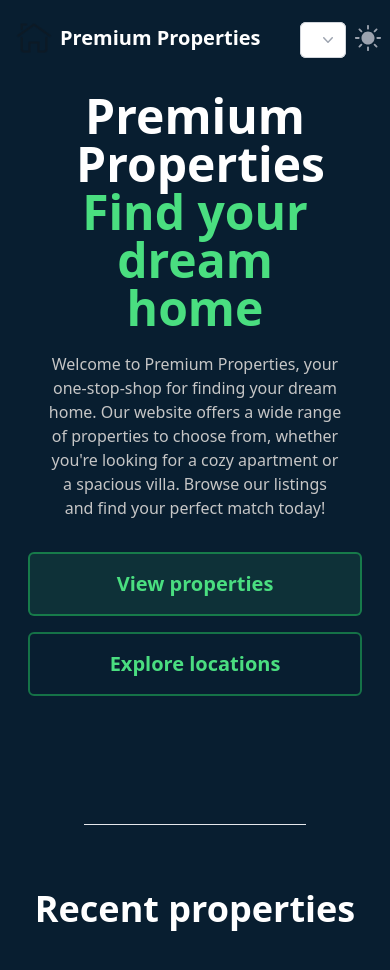
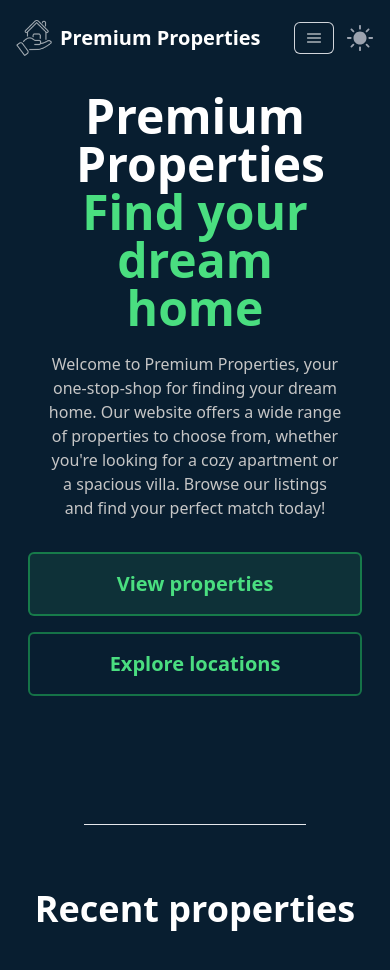
Before and after one commit to AlshehriAli0/Tailwind-RealEstate-Website, a website: page index.html in a window 390 px wide. Both pictures are taken after a click on the button 368 px from the left and 38 px from the top of the page. Shown: the top 970 px of the page. Drawn offline with Linux system fonts and the light colour scheme.

Commit message:
Update dark mode styles and menu button image

```diff
--- a/index.html
+++ b/index.html
@@ -10,7 +10,7 @@
     <link rel="stylesheet" href="./dist/output.css">
     <link rel="stylesheet" href="./dist/styles.css">
     <link rel="stylesheet" href="./dist/darkstyles.css">
-    <link rel="icon" href="./public/images/house.png" type="image/png">
+    <link rel="icon" href="./public/images/buy-home.png" type="image/png">
 </head>
 
 <header>
@@ -20,7 +20,7 @@
 
             <div id="Left-icon"
                 class="flex items-center space-x-2 animate-duration-[1300ms] animate-fade-down animate-delay-[250ms] animate-ease-out">
-                <img src="./public/images/house.png" alt="logo (House)" style="opacity: 60% !important;"
+                <img id="leftIcon" src="./public/images/buy-home.png" alt="logo (House)" style="opacity: 60% !important;"
                     class=" md:h-10 md:w-10 h-9 opacity-60 animate-fade-down animate-delay-[600ms] animate-ease-out">
                 <span
                     class="font-semibold text-gray-500 md:text-xl text-xl animate-fade-down  animate-delay-[250ms] animate-ease-out">Premium
@@ -40,7 +40,7 @@
                         class="text-gray-500 font-semibold transition hover:text-green-400 duration-300 animate-fade-down  animate-delay-[750ms] animate-ease-out">Contact
                         Us</a>
                 </div>
-                <div id="dropdown-menu-container" class="flex z-10 items-center sm:pl-1 ml-8">
+                <div id="dropdown-menu-container" class="flex z-10 items-center gap-1 pr-2 sm:pl-1 ml-8">
                     <div id="dropdown" class="sm:hidden relative animate-delay-[650ms] animate-fd">
                         <div class="text-left flex items-center pt-1">
                             <div class="relative inline-block text-left">
@@ -48,13 +48,8 @@
                                     <button type="button"
                                         class="inline-flex w-full justify-center gap-x-1.5 rounded-md bg-white px-3 py-2 text-sm font-semibold text-gray-900 shadow-sm ring-1 ring-inset ring-gray-300 hover:bg-gray-50 p"
                                         id="menu-button" aria-expanded="false" aria-haspopup="true">
-                                        <img src="" alt="">
-                                        <svg class="-mr-1 h-5 w-5 text-gray-400" viewBox="0 0 20 20" fill="currentColor"
-                                            aria-hidden="true">
-                                            <path fill-rule="evenodd"
-                                                d="M5.23 7.21a.75.75 0 011.06.02L10 11.168l3.71-3.938a.75.75 0 111.08 1.04l-4.25 4.5a.75.75 0 01-1.08 0l-4.25-4.5a.75.75 0 01.02-1.06z"
-                                                clip-rule="evenodd" />
-                                        </svg>
+
+                                     <img class="h-4" src="./public/images/menu.png" alt="">
                                     </button>
                                 </div>
                             </div>
--- a/public/index.js
+++ b/public/index.js
@@ -1,8 +1,12 @@
-var menuButton = document.getElementById("menu-button");
-var dropdownMenu = document.getElementById("dropdown-menu");
-var metaTag = document.querySelector(
+const menuButton = document.getElementById("menu-button");
+const dropdownMenu = document.getElementById("dropdown-menu");
+const metaTag = document.querySelector(
   'meta[name="apple-mobile-web-app-status-bar-style"]'
 );
+const menuButtonImage = document.querySelector("#menu-button img");
+const iconImage = document.querySelector("#leftIcon");
+
+
 
 menuButton.addEventListener("click", function () {
   if (dropdownMenu.classList.contains("show")) {
@@ -16,12 +20,16 @@ function enableDarkMode() {
   document.documentElement.classList.add("dark-mode");
   document.querySelector("#lightModeButton").classList.remove("hidden");
   document.querySelector("#darkModeButton").classList.add("hidden");
+  menuButtonImage.src = "./public/images/menu(white).png";
+  iconImage.src = "./public/images/buy-home(white).png";
 }
 
 function disableDarkMode() {
   document.documentElement.classList.remove("dark-mode");
   document.querySelector("#lightModeButton").classList.add("hidden");
   document.querySelector("#darkModeButton").classList.remove("hidden");
+  menuButtonImage.src = "./public/images/menu.png";
+  iconImage.src = "./public/images/buy-home.png";
 }
 
 const darkModeButton = document.getElementById("darkModeButton");
```
Also changed, not shown: dist/darkstyles.css, dist/output.css, public/images/1698339529491.png (deleted), public/images/buy-home(white).png (added), public/images/buy-home.png (added), public/images/cool-background.svg (deleted), public/images/menu(white).png (added), public/images/menu.png (added).
